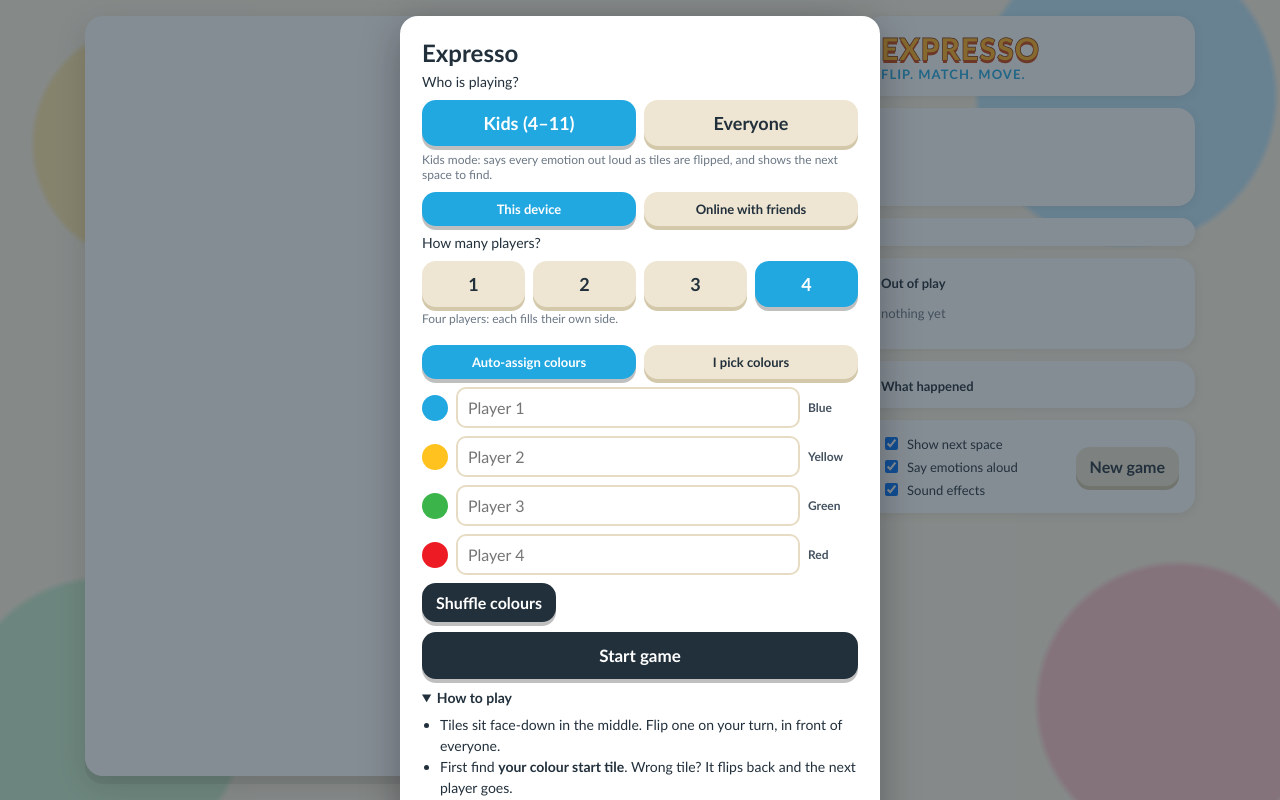
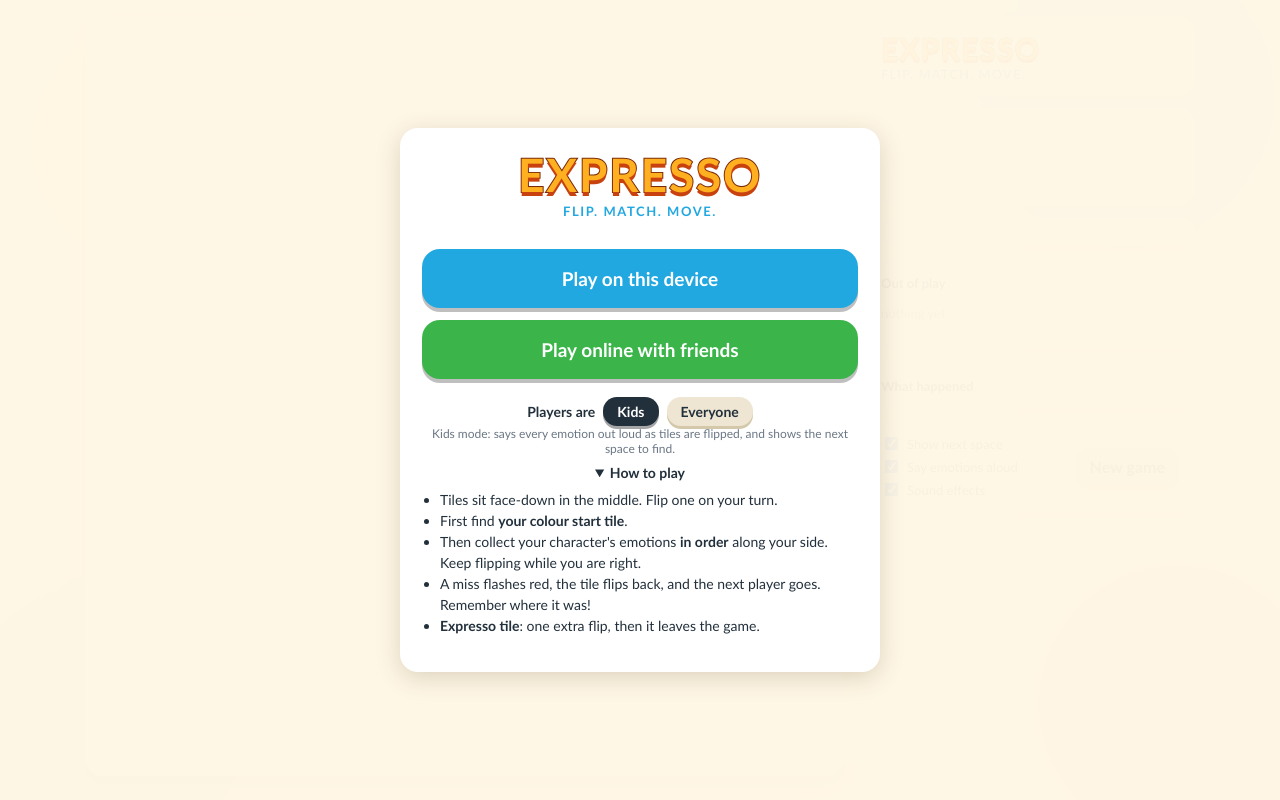
Before and after one commit to kesava-murthy2022/expresso, a plain HTML site: page index.html in a window 1280 px wide. Both pictures are taken after a click on the heading "How to play". Drawn offline with Linux system fonts and the light colour scheme.

Commit message:
Simpler start page: one choice per screen
Co-Authored-By: Claude Sonnet 5.5 <noreply@anthropic.com>

```diff
--- a/index.html
+++ b/index.html
@@ -85,6 +85,16 @@
   .count button.sel{background:var(--blue)}
   .note{font-size:12px;color:#6b7785;min-height:32px}
   .small{font-size:13px}
+  #setup{background:rgba(255,247,230,.97)}
+  #setup .modal{box-shadow:0 6px 24px rgba(60,40,0,.18)}
+  .hero{font-size:46px;font-weight:900;text-align:center;letter-spacing:.04em;color:#FFB020;-webkit-text-stroke:2px #7a2a0a;text-shadow:0 4px 0 #c8420f;paint-order:stroke fill;line-height:1.1}
+  .tagline{text-align:center;font-weight:800;color:#22A8E1;letter-spacing:.12em;font-size:13px;margin:2px 0 18px}
+  button.big{width:100%;font-size:19px;padding:18px 14px;margin-top:12px;border-radius:18px;background:var(--blue)}
+  button.big.alt{background:var(--green)}
+  button.linkbtn{background:none;box-shadow:none;color:#44515f;text-decoration:underline;font-weight:700;padding:6px 4px;font-size:14px}
+  .ageline{display:flex;align-items:center;justify-content:center;gap:8px;margin-top:18px;font-size:14px;font-weight:700}
+  .ageline button{padding:6px 14px;font-size:14px;background:#eee6d2;color:var(--ink);box-shadow:0 3px 0 #d3c8aa}
+  .ageline button.sel{background:var(--ink);color:#fff;box-shadow:0 3px 0 rgba(0,0,0,.35)}
   #modeRow button,#tabs button{font-size:13px;padding:9px 6px}
   #modeRow button.sel,#tabs button.sel{background:var(--blue)}
   .seat{display:flex;align-items:center;gap:8px;margin:8px 0}
@@ -136,57 +146,57 @@
 
 <div id="missFlash"></div>
 
-<!-- setup -->
+<!-- setup: one simple choice per screen -->
 <div class="overlay" id="setup">
   <div class="modal">
-    <h2>Expresso</h2>
-    <div style="font-size:14px">Who is playing?</div>
-    <div class="count" id="ageRow" style="margin-bottom:6px">
-      <button id="ageKids">Kids (4–11)</button>
-      <button id="ageAll">Everyone</button>
-    </div>
-    <div class="note" id="ageNote" style="min-height:0;margin-bottom:8px"></div>
-    <div class="count" id="tabs">
-      <button id="tabLocal">This device</button>
-      <button id="tabOnline">Online with friends</button>
+
+    <div id="scHome">
+      <div class="hero">EXPRESSO</div>
+      <div class="tagline">FLIP. MATCH. MOVE.</div>
+      <button id="goLocal" class="big">Play on this device</button>
+      <button id="goOnline" class="big alt">Play online with friends</button>
+      <div class="ageline">
+        <span>Players are</span>
+        <button id="ageKids">Kids</button>
+        <button id="ageAll">Everyone</button>
+      </div>
+      <div class="note" id="ageNote" style="min-height:0;text-align:center"></div>
+      <details style="margin-top:8px"><summary style="font-weight:800;cursor:pointer;font-size:14px;text-align:center">How to play</summary>
+      <ul>
+        <li>Tiles sit face-down in the middle. Flip one on your turn.</li>
+        <li>First find <b>your colour start tile</b>.</li>
+        <li>Then collect your character's emotions <b>in order</b> along your side. Keep flipping while you are right.</li>
+        <li>A miss flashes red, the tile flips back, and the next player goes. Remember where it was!</li>
+        <li><b>Expresso tile</b>: one extra flip, then it leaves the game.</li>
+      </ul></details>
     </div>
 
-    <div id="secLocal">
-      <div style="font-size:14px;margin-top:8px">How many players?</div>
+    <div id="scLocal" style="display:none">
+      <button class="linkbtn" id="backLocal">← Back</button>
+      <h2 style="margin-top:4px">How many players?</h2>
       <div class="count" id="count"></div>
-      <div class="note" id="countNote"></div>
-      <div class="count" id="modeRow" style="margin-top:2px">
-        <button id="modeAuto">Auto-assign colours</button>
-        <button id="modePick">I pick colours</button>
-      </div>
+      <div class="note" id="countNote" style="min-height:0"></div>
       <div id="seats"></div>
-      <button id="startBtn" style="width:100%;font-size:17px;padding:13px;margin-top:10px">Start game</button>
+      <button id="startBtn" class="big" style="margin-top:6px">Start game</button>
+      <div style="text-align:center"><button class="linkbtn" id="modeToggle"></button></div>
     </div>
 
-    <div id="secOnline" style="display:none">
-      <div class="small" style="margin:10px 0 8px">Everyone plays on their own phone. One person makes a room and shares the 4-letter code.</div>
+    <div id="scOnline" style="display:none">
+      <button class="linkbtn" id="backOnline">← Back</button>
+      <h2 style="margin-top:4px">Play online</h2>
       <input class="field" id="onName" maxlength="14" placeholder="Your name">
-      <button id="createBtn" style="width:100%;font-size:16px;padding:12px;margin-top:10px">Create a room</button>
-      <div class="small" style="text-align:center;margin:10px 0;color:#6b7785">or join a friend's room</div>
+      <button id="createBtn" class="big" style="margin-top:12px">Make a room</button>
+      <div class="small" style="text-align:center;margin:12px 0 8px;color:#6b7785">or join a friend's room</div>
       <div style="display:flex;gap:8px">
         <input class="field" id="joinCode" maxlength="4" placeholder="CODE" style="text-transform:uppercase;letter-spacing:.2em;font-weight:800;text-align:center">
-        <button id="joinBtn" style="padding:10px 18px">Join</button>
+        <button id="joinBtn" style="padding:10px 20px">Join</button>
       </div>
       <div class="err" id="netMsg"></div>
-      <div class="note" style="margin-top:6px">Online play connects phones directly. It needs internet, and everyone should keep the game open while playing.</div>
+      <div class="note">Everyone plays on their own phone and needs internet. Keep the game open while playing.</div>
     </div>
 
-    <details style="margin-top:10px"><summary style="font-weight:800;cursor:pointer;font-size:14px">How to play</summary>
-    <ul>
-      <li>Tiles sit face-down in the middle. Flip one on your turn, in front of everyone.</li>
-      <li>First find <b>your colour start tile</b>. Wrong tile? It flips back and the next player goes.</li>
-      <li>Then collect your character's emotions <b>in order</b> along your side. Keep flipping while you are right.</li>
-      <li>A miss flashes the screen red, the tile flips back by itself, and the next player goes. Remember where it was!</li>
-      <li><b>Expresso tile</b>: grants one extra flip, then leaves the game.</li>
-    </ul></details>
   </div>
 </div>
-
 <!-- online lobby -->
 <div class="overlay hide" id="lobby">
   <div class="modal">
@@ -250,7 +260,7 @@ const AGE_NOTE={
   all:'Everyone mode: quieter. Voice only on matches, and no next-space hint. (Both can be switched on or off during play.)'};
 
 /* MODE: 'local' = one shared screen, 'host' = runs an online game, 'guest' = plays on its own phone */
-let MODE='local', nPlayers=4, G=null, busy=false, ageMode='kids', sentFlip=false, lastSeat=null;
+let MODE='local', nPlayers=2, G=null, busy=false, ageMode='kids', sentFlip=false, lastSeat=null;
 let colourMode='auto', names=['','','',''], colours=[];
 const NET={peer:null,conns:{},hostConn:null,myCol:null,code:null,seatIdx:-1};
 let LB={seats:[],inGame:false};
@@ -327,17 +337,13 @@ function drawSetup(){
   $('ageKids').className=ageMode==='kids'?'sel':'ghost';
   $('ageAll').className=ageMode==='all'?'sel':'ghost';
   $('ageNote').textContent=AGE_NOTE[ageMode];
-  const online=$('secOnline').style.display!=='none';
-  $('tabLocal').className=online?'ghost':'sel';
-  $('tabOnline').className=online?'sel':'ghost';
   $('count').innerHTML='';
   [1,2,3,4].forEach(n=>{
     const b=document.createElement('button');b.textContent=n;b.className=n===nPlayers?'sel':'ghost';
     b.onclick=()=>{nPlayers=n;autoColours();drawSetup()};$('count').appendChild(b);
   });
   $('countNote').textContent=PLAYER_NOTE[nPlayers];
-  $('modeAuto').className=colourMode==='auto'?'sel':'ghost';
-  $('modePick').className=colourMode==='pick'?'sel':'ghost';
+  $('modeToggle').textContent=colourMode==='auto'?'Choose colours myself':'Give me random colours';
   const box=$('seats');box.innerHTML='';
   for(let i=0;i<nPlayers;i++){
     const row=document.createElement('div');row.className='seat';
@@ -350,15 +356,18 @@ function drawSetup(){
       ALLC.forEach(c=>{const b=document.createElement('button');b.className='pk'+(colours[i]===c?' on':'');b.style.background=COL[c];b.title=c;
         b.onclick=()=>{pickCol(colours,i,c,nPlayers);drawSetup()};pk.appendChild(b)});
       row.appendChild(pk);
-    }else{
-      const cn=document.createElement('span');cn.className='cn';cn.textContent=colours[i];row.appendChild(cn);
     }
     box.appendChild(row);
   }
   if(colourMode==='auto'){
-    const s=document.createElement('button');s.className='shuf';s.textContent='Shuffle colours';
-    s.onclick=()=>{autoColours();drawSetup()};box.appendChild(s);
+    const w=document.createElement('div');w.style.textAlign='center';
+    const s=document.createElement('button');s.className='linkbtn';s.textContent='Shuffle colours';
+    s.onclick=()=>{autoColours();drawSetup()};w.appendChild(s);box.appendChild(w);
   }
+}
+function showSection(name){
+  ['Home','Local','Online'].forEach(n=>$('sc'+n).style.display=n===name?'block':'none');
+  netMsg('');drawSetup();
 }
 const localSeatInfo=()=>colours.slice(0,nPlayers).map((c,i)=>({col:c,name:(names[i]||'').trim()||('Player '+(i+1))}));
 
@@ -756,16 +765,17 @@ $('hint').onchange=()=>{if(G)update()};
 $('newBtn').onclick=()=>{
   if(MODE==='guest'){location.reload();return}
   if(MODE==='host'){hostToLobby();return}
-  $('winner').classList.add('hide');$('setup').classList.remove('hide');
+  $('winner').classList.add('hide');showSection('Home');$('setup').classList.remove('hide');
 };
 $('againBtn').onclick=()=>{if(MODE==='guest')return;newGame(lastSeat)};
 $('startBtn').onclick=()=>{MODE='local';$('setup').classList.add('hide');newGame()};
 $('ageKids').onclick=()=>{ageMode='kids';drawSetup()};
 $('ageAll').onclick=()=>{ageMode='all';drawSetup()};
-$('tabLocal').onclick=()=>{$('secLocal').style.display='block';$('secOnline').style.display='none';drawSetup()};
-$('tabOnline').onclick=()=>{$('secLocal').style.display='none';$('secOnline').style.display='block';drawSetup()};
-$('modeAuto').onclick=()=>{colourMode='auto';autoColours();drawSetup()};
-$('modePick').onclick=()=>{colourMode='pick';drawSetup()};
+$('goLocal').onclick=()=>showSection('Local');
+$('goOnline').onclick=()=>showSection('Online');
+$('backLocal').onclick=()=>showSection('Home');
+$('backOnline').onclick=()=>showSection('Home');
+$('modeToggle').onclick=()=>{colourMode=colourMode==='auto'?'pick':'auto';if(colourMode==='auto')autoColours();drawSetup()};
 $('createBtn').onclick=createRoom;
 $('joinBtn').onclick=joinRoom;
 $('joinCode').oninput=e=>{e.target.value=e.target.value.toUpperCase().replace(/[^A-Z]/g,'')};
@@ -780,7 +790,7 @@ if('serviceWorker' in navigator&&location.protocol.startsWith('http'))navigator.
 autoColours();drawSetup();
 // invite links look like ...?room=ABCD
 const inviteCode=(new URLSearchParams(location.search).get('room')||'').toUpperCase().replace(/[^A-Z]/g,'').slice(0,4);
-if(inviteCode){$('tabOnline').click();$('joinCode').value=inviteCode;}
+if(inviteCode){showSection('Online');$('joinCode').value=inviteCode;}
 </script>
 </body>
 </html>
```
